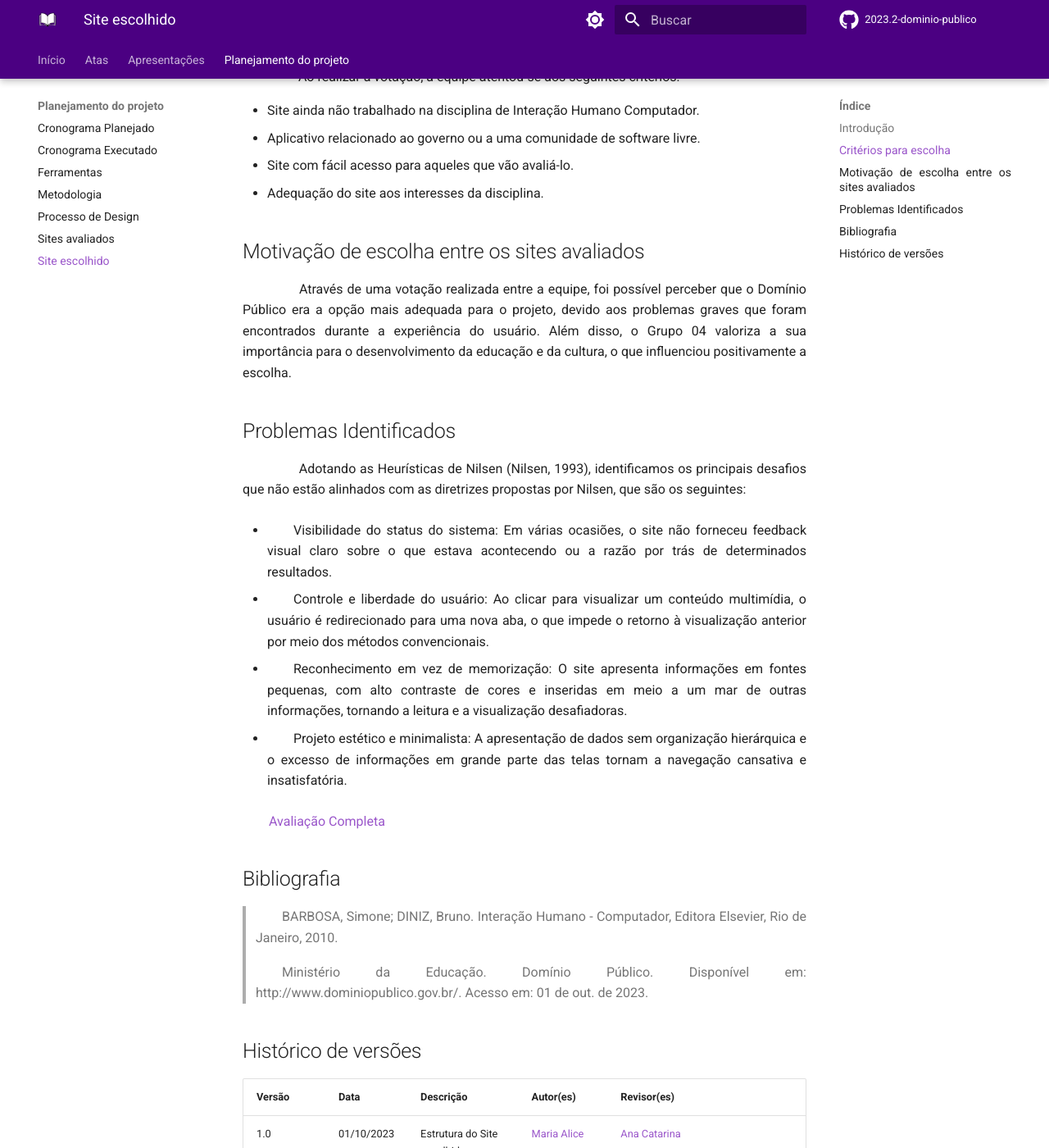
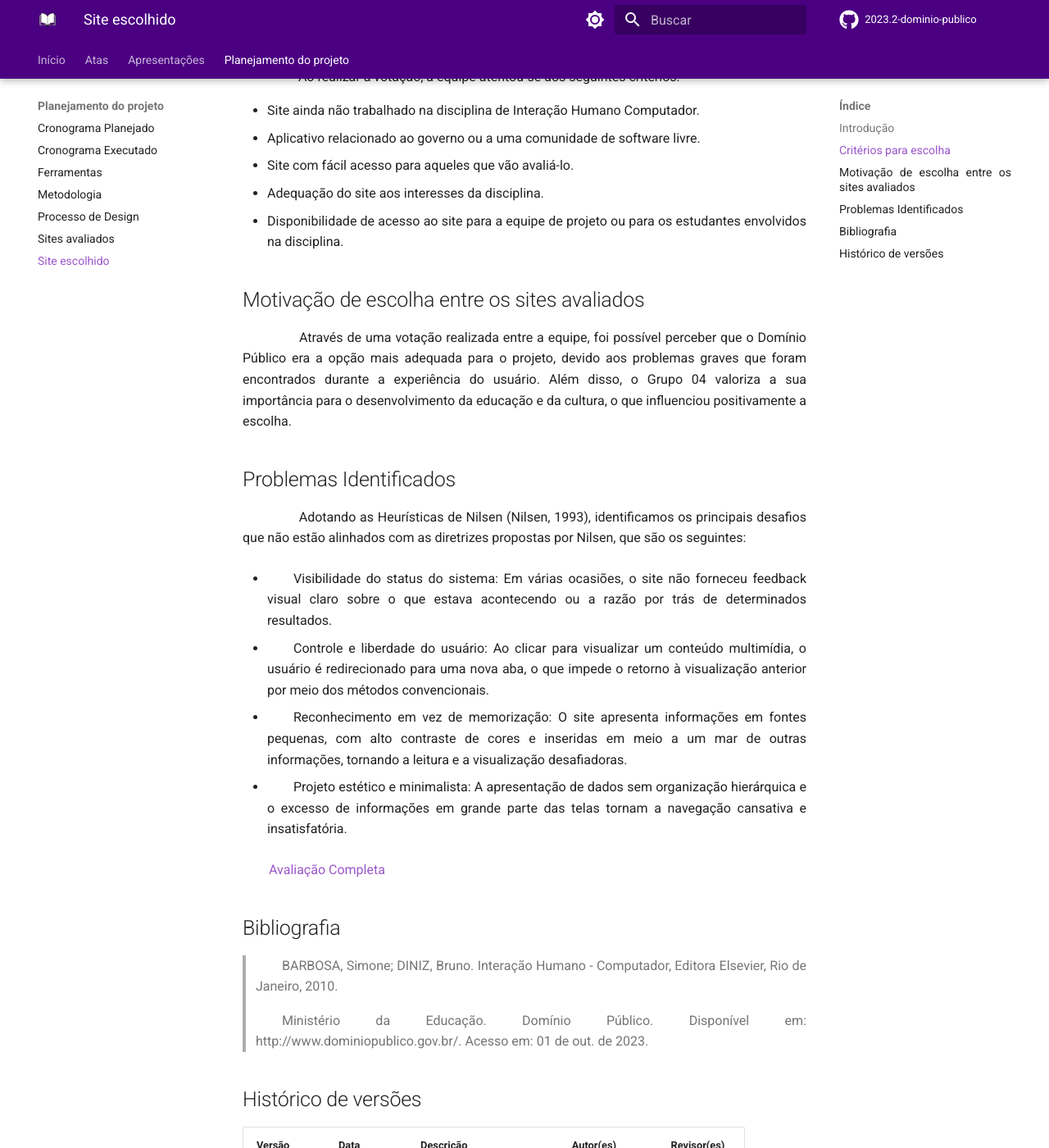
Before and after one commit to Interacao-Humano-Computador/2023.2-Dominio-Publico, an MkDocs documentation site: the page built from docs/planejamento/site_escolhido.md, in a window 1280 px wide and 1400 px high, scrolled down 457 px. Shown: the whole window at 82% size. Built offline with MkDocs 1.6.1 and Material for MkDocs 9.7.7, drawn with Linux system fonts in a browser that asks for light colours; comment, search, counter and statistics services are not loaded; some of the changed lines change nothing that is shown; some of the changed text lies outside the part shown.

Commit message:
modificando alguns detalhes

```diff
--- a/docs/planejamento/site_escolhido.md
+++ b/docs/planejamento/site_escolhido.md
@@ -1,13 +1,13 @@
 # Site escolhido
 
 ## Introdução
-
 
 <p style="text-align: justify;">&emsp;&emsp;
 Na primeira fase do projeto, os membros do Grupo 4 selecionaram sites cuja prioridade eram do governo ou às comunidades de software livre. Como parte desse processo, cada aluno fez uma breve avaliação e criou um artefato de avaliação inicial relacionado à sua escolha. Com base nessas escolhas, houve discussões para determinar qual desses sites seria mais adequado para ser trabalhado durante a disciplina.
 </p>
 
 ## Critérios para escolha
+
 <p style="text-align: justify;">&emsp;&emsp;
 Ao realizar a votação, a equipe atentou-se aos seguintes critérios:
 </p>
@@ -16,13 +16,16 @@ Ao realizar a votação, a equipe atentou-se aos seguintes critérios:
 - Aplicativo relacionado ao governo ou a uma comunidade de software livre.
 - Site com fácil acesso para aqueles que vão avaliá-lo.
 - Adequação do site aos interesses da disciplina.
+- Disponibilidade de acesso ao site para a equipe de projeto ou para os estudantes envolvidos na disciplina.
 
 ## Motivação de escolha entre os sites avaliados
+
 <p style="text-align: justify;">&emsp;&emsp;
 Através de uma votação realizada entre a equipe, foi possível perceber que o Domínio Público era a opção mais adequada para o projeto, devido aos problemas graves que foram encontrados durante a experiência do usuário. Além disso, o Grupo 04 valoriza a sua importância para o desenvolvimento da educação e da cultura, o que influenciou positivamente a escolha.
 </p>
 
 ## Problemas Identificados
+
 <p style="text-align: justify;">&emsp;&emsp;
 Adotando as Heurísticas de Nilsen (Nilsen, 1993), identificamos os principais desafios que não estão alinhados com as diretrizes propostas por Nilsen, que são os seguintes:
 </p>
@@ -44,11 +47,10 @@ Adotando as Heurísticas de Nilsen (Nilsen, 1993), identificamos os principais d
 > BARBOSA, Simone; DINIZ, Bruno. Interação Humano - Computador, Editora Elsevier, Rio de Janeiro, 2010.
 >
 > Ministério da Educação. Domínio Público. Disponível em: http://www.dominiopublico.gov.br/. Acesso em: 01 de out. de 2023.
->
 
 ## Histórico de versões
 
-| Versão | Data       | Descrição                    | Autor(es)                            | Revisor(es)                          |
-| ------ | ---------- | ---------------------------- | ------------------------------------ | ------------------------------------ |
-| 1.0    | 01/10/2023 | Estrutura do Site escolhido  | [Maria Alice](https://github.com/Maliz30) | [Ana Catarina](https://github.com/an4catarina) |
-| 1.1    | 01/10/2023       | Descreve tópicos      | [Gustavo França](https://github.com/gustavofbs) | [Ana Catarina](https://github.com/an4catarin
+| Versão | Data       | Descrição                   | Autor(es)                                       | Revisor(es)                                    |
+| ------ | ---------- | --------------------------- | ----------------------------------------------- | ---------------------------------------------- |
+| 1.0    | 01/10/2023 | Estrutura do Site escolhido | [Maria Alice](https://github.com/Maliz30)       | [Ana Catarina](https://github.com/an4catarina) |
+| 1.1    | 01/10/2023 | Descreve tópicos            | [Gustavo França](https://github.com/gustavofbs) | [Ana Catarina](https://github.com/an4catarina) |
```
Also changed, not shown: 1 other file.
